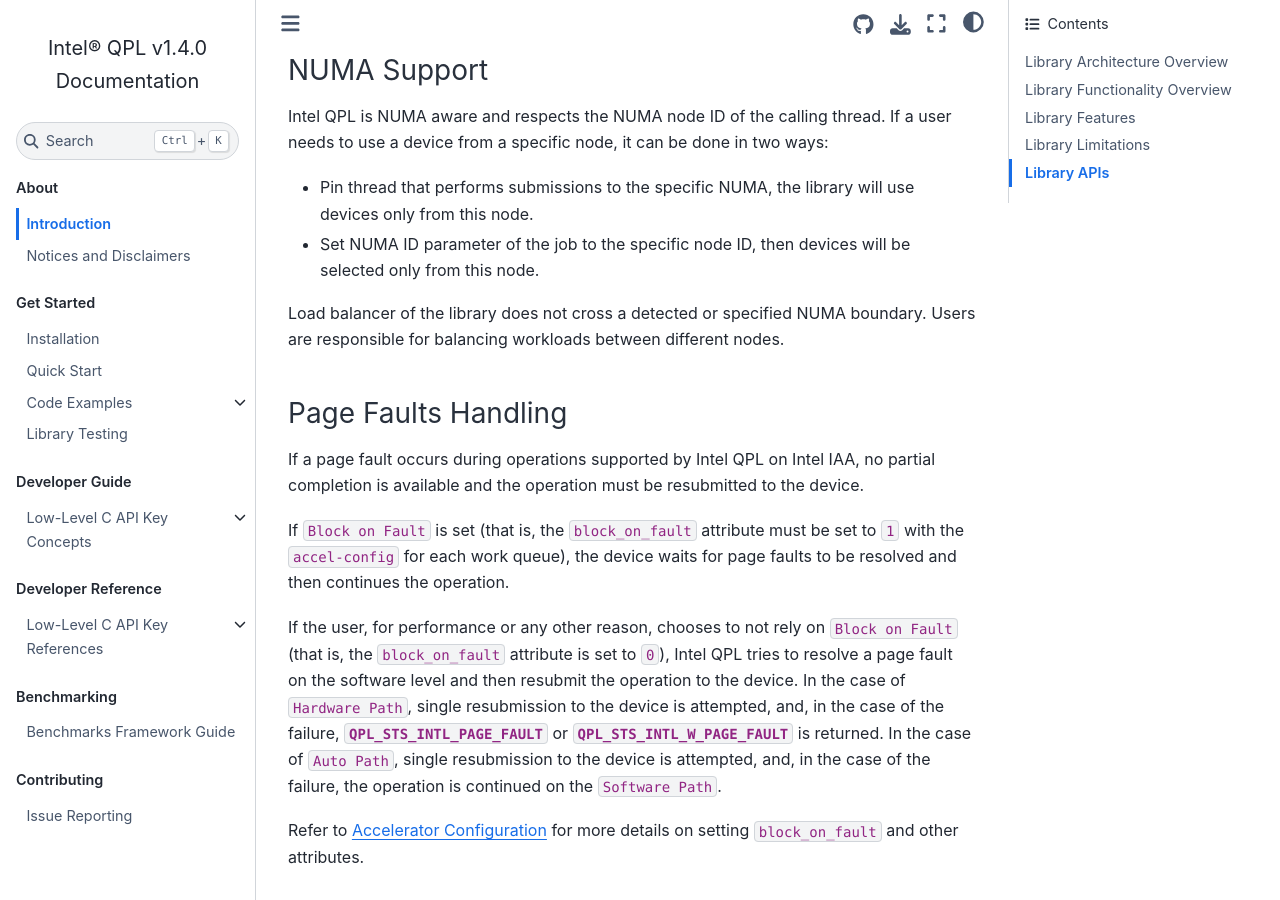
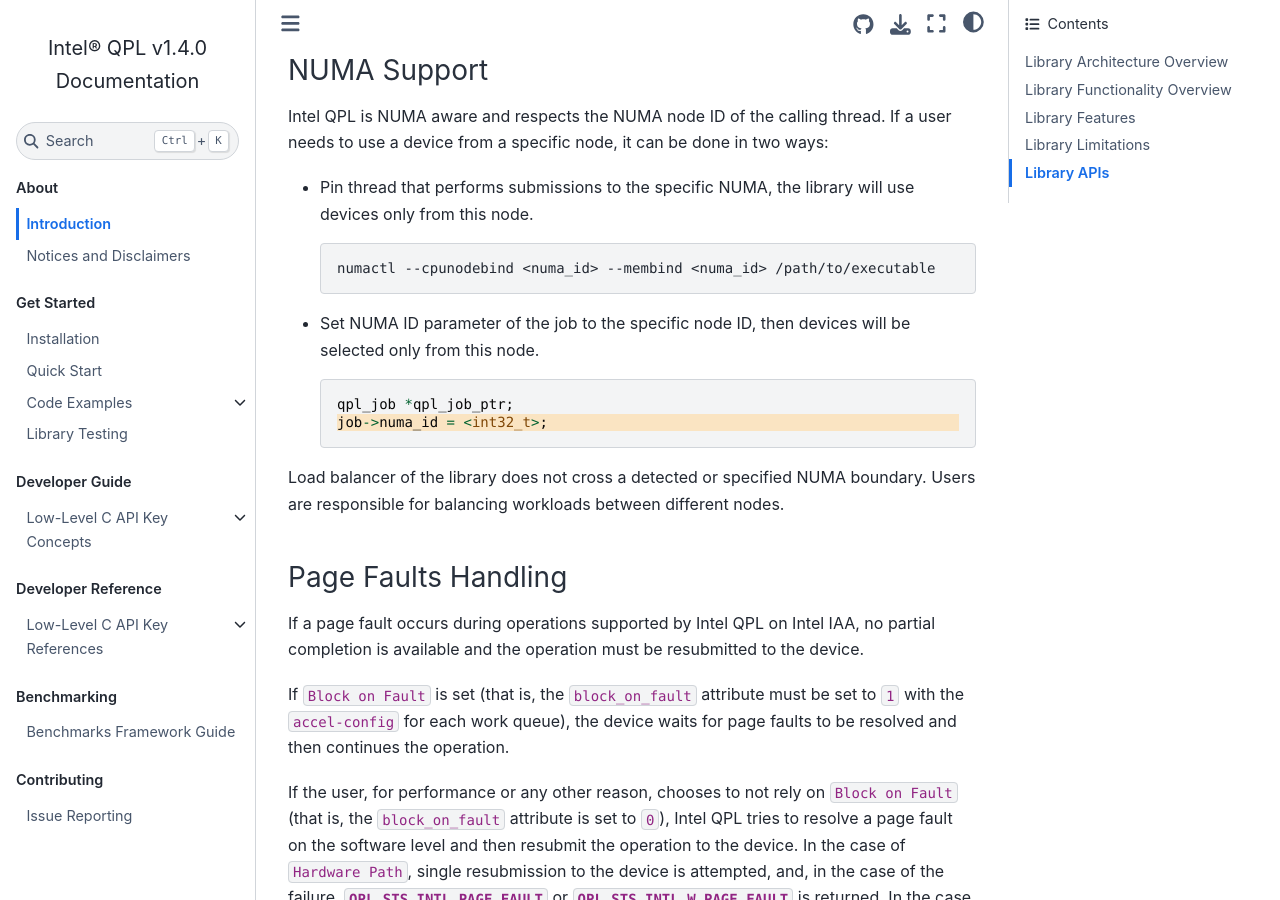
Before and after one commit to intel/qpl, a Sphinx documentation site: the page built from doc/source/documentation/introduction_docs/introduction.rst, in a window 1280 px wide and 900 px high, scrolled down 4670 px. Built offline with Sphinx 7.4.7 and the Sphinx Book theme 1.1.4, drawn with Linux system fonts in a browser that asks for light colours.

Commit message:
[doc] Improve NUMA documentation (#844)

```diff
--- a/doc/source/documentation/introduction_docs/introduction.rst
+++ b/doc/source/documentation/introduction_docs/introduction.rst
@@ -197,8 +197,19 @@
 
 -  Pin thread that performs submissions to the specific NUMA, the
    library will use devices only from this node.
+
+   .. code-block:: shell
+
+      numactl --cpunodebind <numa_id> --membind <numa_id> /path/to/executable
+
 -  Set NUMA ID parameter of the job to the specific node ID, then
    devices will be selected only from this node.
+
+   .. code-block:: cpp
+      :emphasize-lines: 2
+
+      qpl_job *qpl_job_ptr;
+      job->numa_id = <int32_t>;
 
 Load balancer of the library does not cross a detected or specified NUMA
 boundary. Users are responsible for balancing workloads between different nodes.
```
Also changed, not shown: doc/source/documentation/get_started_docs/filter_and_other_operations.rst (+8 -0 lines).
